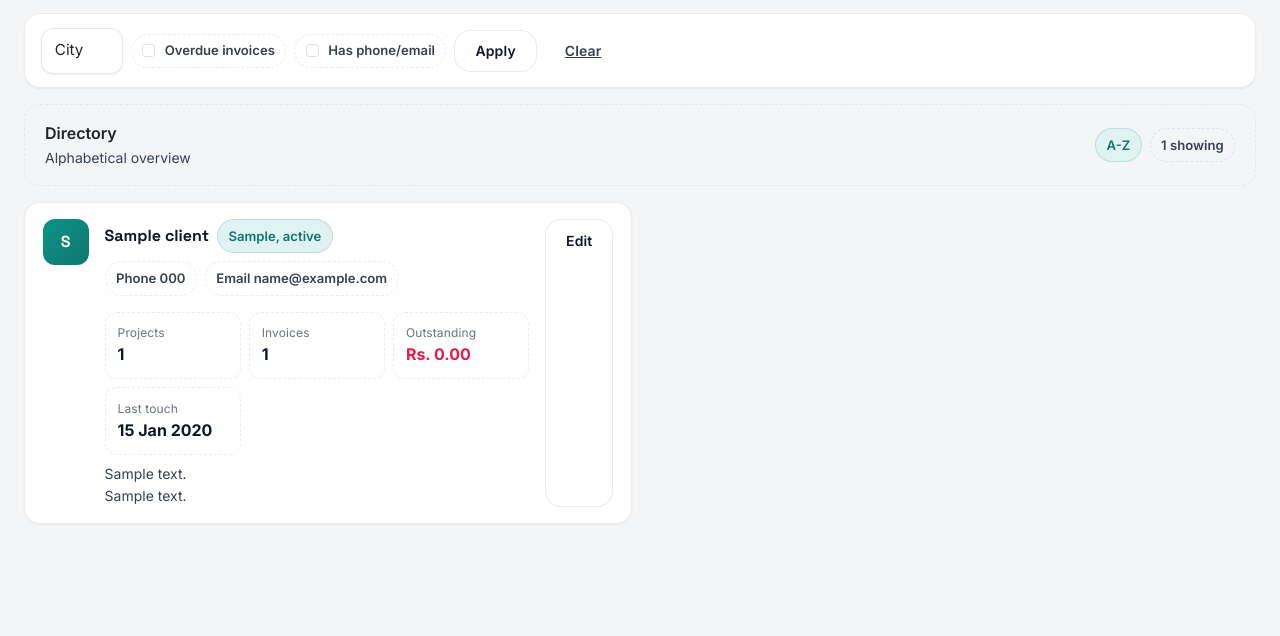
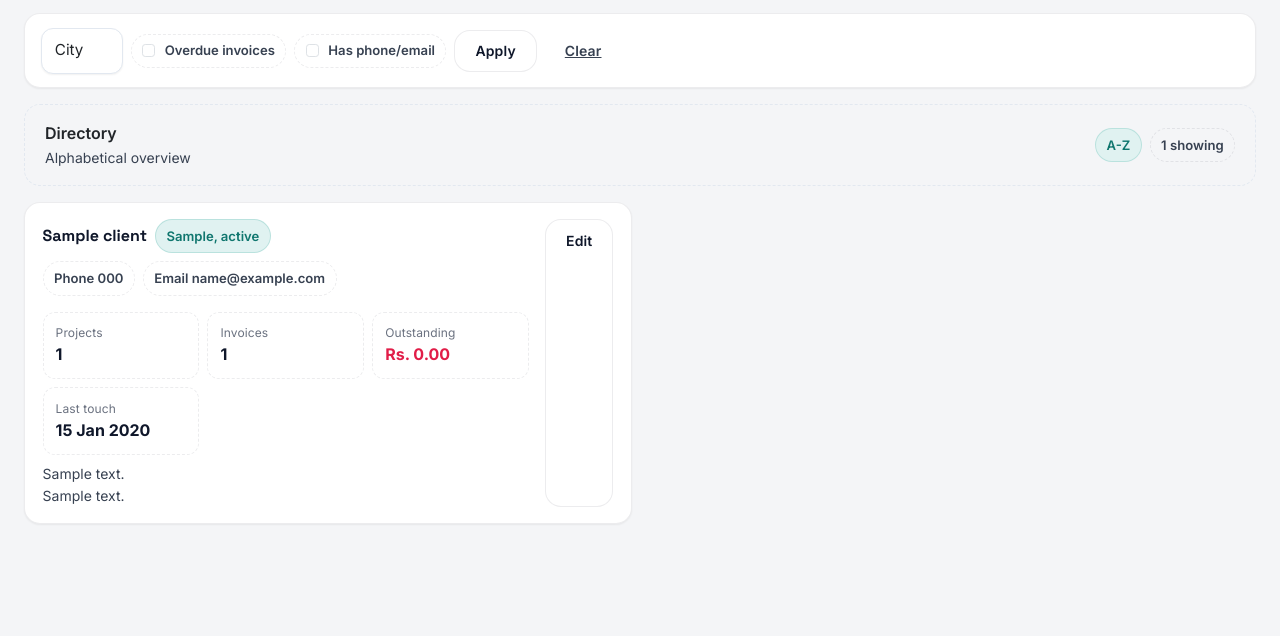
Before and after one commit to itzpraveen/novart, a Django app: page /clients/ in a window 1280 px wide; the page is wider, and only the part inside the window is pictured. Shown: the part 422-1058 px from the top of that part. Run offline with Django 5.2, Linux system fonts and the light colour scheme; a user stored in the database is signed in; tables that the repository leaves empty hold one stand-in row (values such as "Sample post"); data that the repository does not hold is empty; some libraries are stand-ins or nearby versions.

Commit message:
ux: remove client initial badge from cards

```diff
--- a/templates/portal/clients.html
+++ b/templates/portal/clients.html
@@ -108,9 +108,8 @@
             {% for client in clients %}
                 <article class="client-card" data-search="{{ client.name }} {{ client.city }} {{ client.state }} {{ client.phone }} {{ client.email }}">
                     <div class="d-flex justify-content-between gap-3">
-                        <div class="d-flex gap-3 flex-grow-1">
-                            <div class="client-avatar">{{ client.name|first|default:"C"|upper }}</div>
-                            <div class="flex-grow-1">
+                        <div class="flex-grow-1">
+                            <div>
                                 <div class="d-flex align-items-center gap-2 flex-wrap">
                                     <div class="client-name mb-0">{{ client.name }}</div>
                                     {% if client.city or client.state %}
```
